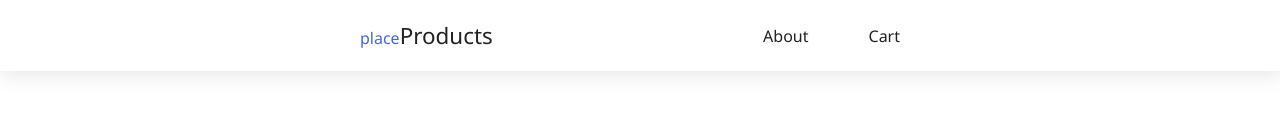
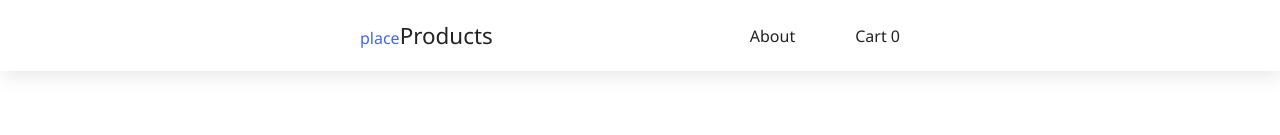
Before and after one commit to gabrielprmartins/placeProducts, a React (Create React App) app: page /cart in a window 1280 px wide. Shown: the top 135 px of the page. Built offline with nearby package versions, Linux system fonts and the light colour scheme.

Commit message:
Cart Cart is running

```diff
--- a/src/Components/Cart.js
+++ b/src/Components/Cart.js
@@ -1,12 +1,41 @@
 import React from "react";
 import styles from "./Cart.module.css";
+import { CartContext } from "../Context/CartContext";
+import { Link } from "react-router-dom";
 
 const Cart = () => {
+  const { cart } = React.useContext(CartContext);
+  const removeItem = React.useContext(CartContext).remove;
+
+  function reducer(state, action) {
+    switch (action.type) {
+      case "REMOVE_ITEM":
+        removeItem(action.id);
+        break;
+
+      default:
+        break;
+    }
+  }
+
+  const [state, dispatch] = React.useReducer(reducer, cart);
+
   return (
     <section className={`${styles.cart} animeUp`}>
       <h1>
         My <span>Cart</span>
       </h1>
+      <ul>
+        {cart &&
+          cart.map(({ id, title }) => (
+            <li key={id}>
+              <Link to={`/product/${id}`}>{title}</Link>
+              <button onClick={() => dispatch({ type: "REMOVE_ITEM", id: id })}>
+                X
+              </button>
+            </li>
+          ))}
+      </ul>
     </section>
   );
 };
--- a/src/Components/Header.js
+++ b/src/Components/Header.js
@@ -1,8 +1,11 @@
 import React from "react";
 import { NavLink } from "react-router-dom";
 import styles from "./Header.module.css";
+import { CartContext } from "../Context/CartContext";
 
 const Header = () => {
+  const { cart } = React.useContext(CartContext);
+
   return (
     <header className={styles.header}>
       <div className={styles.headerContainer}>
@@ -15,7 +18,7 @@ const Header = () => {
               <NavLink to="about">About</NavLink>
             </li>
             <li>
-              <NavLink to="cart">Cart</NavLink>
+              <NavLink to="cart">Cart {cart.length}</NavLink>
             </li>
           </ul>
         </nav>
--- a/src/Components/Product.js
+++ b/src/Components/Product.js
@@ -3,6 +3,7 @@ import { useParams } from "react-router-dom";
 import Head from "./Head";
 import styles from "./Product.module.css";
 import Loading from "./Loading";
+import { CartContext } from "../Context/CartContext";
 
 const Product = () => {
   const { id } = useParams();
@@ -10,6 +11,12 @@ const Product = () => {
   const [data, setData] = React.useState(null);
   const [error, setError] = React.useState(null);
   const [loading, setLoading] = React.useState(false);
+
+  const add = React.useContext(CartContext).add;
+
+  function handleClick() {
+    add(data);
+  }
 
   React.useState(() => {
     async function fetchData(url) {
@@ -46,6 +53,7 @@ const Product = () => {
         </p>
         <h1>{data.title}</h1>
         <p>{data.description}</p>
+        <button onClick={handleClick}>Add to Cart</button>
       </div>
     </section>
   );
--- a/src/Context/CartContext.js
+++ b/src/Context/CartContext.js
@@ -1,19 +1,25 @@
 import React from "react";
 
-export const CartContext = React.createContext();
+export const CartContext = React.createContext({
+  add: () => {},
+  remove: () => {}
+});
 
 export const CartStorage = ({ children }) => {
-  const [cart, setCart] = React.useState("");
+  const [cart, setCart] = React.useState([]);
 
-  const addToCart = React.useCallback(
-    (item) => {
-      setCart([...cart, item]);
-    },
-    [cart]
-  );
+  const addToCart = (product) => {
+    setCart([...cart, product]);
+  };
+
+  const removeFromCart = (productId) => {
+    setCart(() => cart.filter((product) => product.id !== productId));
+  };
 
   return (
-    <CartContext.Provider value={(cart, addToCart)}>
+    <CartContext.Provider
+      value={{ cart, add: addToCart, remove: removeFromCart }}
+    >
       {children}
     </CartContext.Provider>
   );
```
